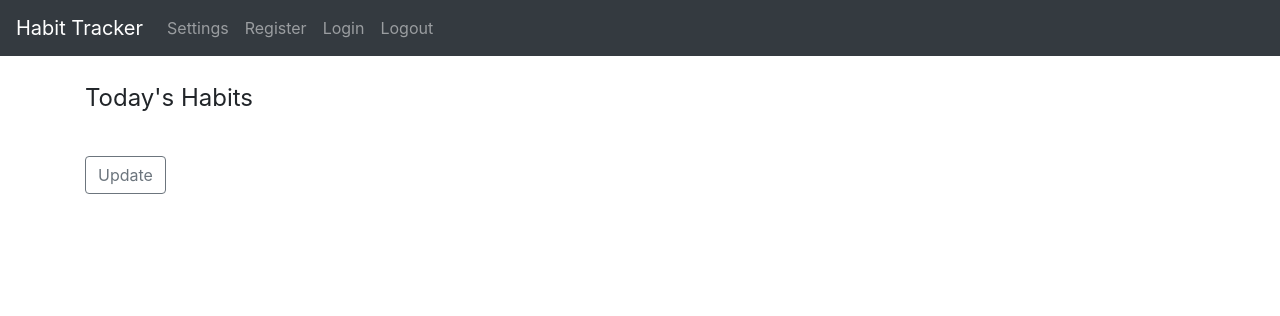
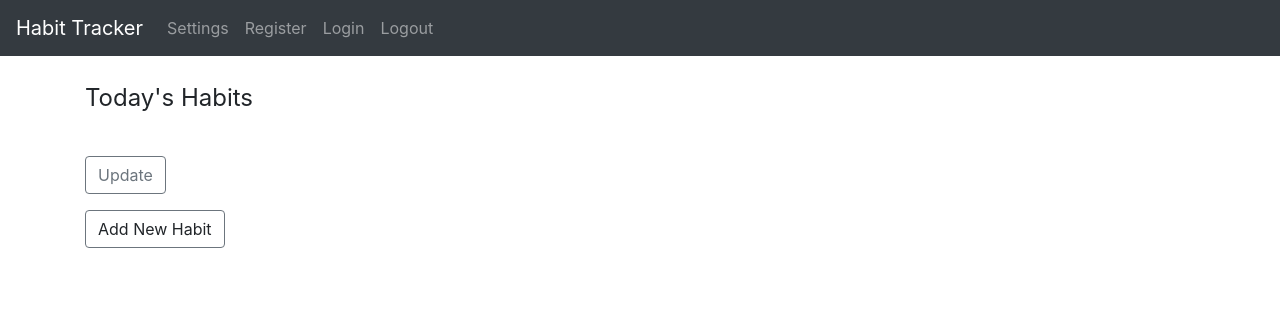
Before and after one commit to azzhou/habit-tracker, a Flask app: page /my_habits/ in a window 1280 px wide. Shown: the top 316 px of the page. Run offline with Flask 2, Linux system fonts and the light colour scheme; the visitor is signed in with stand-in values (Sample User, id 1); data that the repository does not hold is empty; some libraries are stand-ins or nearby versions.

Commit message:
Add functionality to track a new habit
Create new form and route
Update my_habits route and html template to support new habit modal

```diff
--- a/habit_tracker/habits/forms.py
+++ b/habit_tracker/habits/forms.py
@@ -1,16 +1,34 @@
-from flask_wtf import FlaskForm
-from wtforms import BooleanField, SubmitField
+from flask_wtf import FlaskForm  # noqa 902
+from flask_login import current_user
+from habit_tracker.models import Habit
+from wtforms import BooleanField, SubmitField, StringField, IntegerField
+from wtforms.validators import DataRequired, Length, ValidationError, NumberRange
+from habit_tracker.habits.utils import unique_habit_name
 
 
 def create_daily_habits_form(habits):
     class DailyHabitsForm(FlaskForm):
         submit = SubmitField("Update")
     for habit in habits:
-        habit_label = " ".join([word.capitalize() for word in habit.name.split()])
         setattr(
             DailyHabitsForm,
             habit.name,
-            BooleanField(habit_label, default=habit.is_complete_today())
+            BooleanField(habit.name, default=habit.is_complete_today())
         )
     form = DailyHabitsForm()
     return form
+
+
+class AddHabitForm(FlaskForm):
+    # inactive_habits = Habit.objects(user=current_user.id, active=False)
+    name = StringField("Name", validators=[
+        DataRequired(),
+        Length(min=1, max=50, message="Name must be between 1 and 50 characters long.")
+    ])
+    points = IntegerField("Points", validators=[NumberRange(min=1, max=5)], default=3)
+    submit = SubmitField("Add Habit")
+
+    # User must not already have another habit with the same unique name
+    def validate_name(self, name):
+        if Habit.objects(user=current_user.id, unique_name=unique_habit_name(name.data)):
+            raise ValidationError("You have previously added that habit.")
--- a/habit_tracker/habits/routes.py
+++ b/habit_tracker/habits/routes.py
@@ -1,7 +1,8 @@
-from flask import Blueprint, render_template, flash
+from flask import Blueprint, render_template, flash, redirect, url_for
 from flask_login import current_user, login_required
 from habit_tracker.models import Habit
-from habit_tracker.habits.forms import create_daily_habits_form
+from habit_tracker.habits.forms import create_daily_habits_form, AddHabitForm
+from habit_tracker.habits.utils import unique_habit_name
 
 
 habits = Blueprint("habits", __name__)
@@ -11,11 +12,12 @@ habits = Blueprint("habits", __name__)
 @login_required
 def my_habits():
     habit_list = Habit.objects(user=current_user.id, active=True)
-    form = create_daily_habits_form(habit_list)
-    if form.validate_on_submit():
+    daily_habits_form = create_daily_habits_form(habit_list)
+    new_habit_form = AddHabitForm()
+    if daily_habits_form.validate_on_submit():
         all_complete = True
         for habit in habit_list:
-            if getattr(form, habit.name).data:
+            if getattr(daily_habits_form, habit.name).data:
                 habit.set_complete_today()
             else:
                 habit.set_incomplete_today()
@@ -25,4 +27,26 @@ def my_habits():
             flash("Nice work! You have made progress on all of your habits today!", category="success")
         else:
             flash("Your habits have been updated!", category="info")
-    return render_template("my_habits.html", form=form, habits=habit_list)
+    return render_template(
+        "my_habits.html",
+        daily_habits_form=daily_habits_form,
+        new_habit_form=new_habit_form,
+        habits=habit_list
+    )
+
+
+@habits.route("/new_habit", methods=["POST"])
+@login_required
+def new_habit():
+    form = AddHabitForm()
+    if form.validate_on_submit():
+        Habit(
+            name=form.name.data,
+            unique_name=unique_habit_name(form.name.data),
+            user=current_user.id,
+            points=form.points.data
+        ).save()
+        flash(f"You have added '{form.name.data}' to your tracked habits!", category="success")
+    else:
+        flash(f"You are already tracking '{form.name.data}'.", category="warning")
+    return redirect(url_for("habits.my_habits"))
--- a/habit_tracker/templates/my_habits.html
+++ b/habit_tracker/templates/my_habits.html
@@ -2,19 +2,84 @@
 {% block content %}
   <div class="content-section"></div>
     <form method="POST" action="">
-      {{ form.hidden_tag() }}
+      {{ daily_habits_form.hidden_tag() }}
       <fieldset class="form-group">
         <legend class="mb-4">Today's Habits</legend>
         {% for habit in habits %}
           <div class="form-group form-check">
-            {{ form[habit.name](class="form-check-input") }}
-            {{ form[habit.name].label(class="form-check-label") }}
+            {{ daily_habits_form[habit.name](class="form-check-input") }}
+            {{ daily_habits_form[habit.name].label(class="form-check-label") }}
           </div>
         {% endfor %}
       </fieldset>
       <div class="form-group">
-        {{ form.submit(class="btn btn-outline-secondary") }}
+        {{ daily_habits_form.submit(class="btn btn-outline-secondary") }}
       </div>
     </form>
+
+    <div>
+      <a class="btn btn-outline-secondary"
+         data-toggle="modal"
+         data-target="#add_habit_modal">
+        Add New Habit
+      </a>
+    </div>
+
+    <!-- Modal for adding new habit-->
+    <div class="modal"
+         id="add_habit_modal"
+         tabindex="-1"
+         role="dialog"
+         aria-labelledby="add_habit_modal"
+         aria-hidden="true">
+      <div class="modal-dialog" role="document">
+        <div class="modal-content">
+          <div class="modal-header">
+            <h4 class="modal-title" id="add_habit_modal">New Habit</h4>
+            <button type="button" class="close" data-dismiss="modal" aria-label="Close">
+              <span aria-hidden="true">&times;</span>
+            </button>
+          </div>
+          <form method="POST" action="{{ url_for('habits.new_habit') }}">
+            {{ new_habit_form.hidden_tag() }}
+            <div class="modal-body">
+              <div class="form-group">
+                {{ new_habit_form.name.label }}
+                {% if new_habit_form.name.errors %}
+                  {{ new_habit_form.name(class="form-control form-control-lg is-invalid") }}
+                  <div class="invalid-feedback">
+                    {% for error in new_habit_form.name.errors %}
+                      <span>{{ error }}</span>
+                    {% endfor %}
+                  </div>
+                {% else %}
+                  {{ new_habit_form.name(class="form-control form-control-lg") }}
+                {% endif %}
+              </div>
+              <div class="form-group">
+                {{ new_habit_form.points.label }}
+                {% if new_habit_form.points.errors %}
+                  {{ new_habit_form.points(class="form-control form-control-lg is-invalid") }}
+                  <div class="invalid-feedback">
+                    {% for error in new_habit_form.points.errors %}
+                      <span>{{ error }}</span>
+                    {% endfor %}
+                  </div>
+                {% else %}
+                  {{ new_habit_form.points(class="form-control form-control-lg") }}
+                {% endif %}
+              </div>
+            </div>
+            <div class="modal-footer">
+              <div class="form-group">
+                {{ new_habit_form.submit(class="btn btn-outline-secondary") }}
+              </div>
+            </div>
+          </form>
+
+        </div>
+      </div>
+    </div>
+
   </div>
 {% endblock content %}
```
